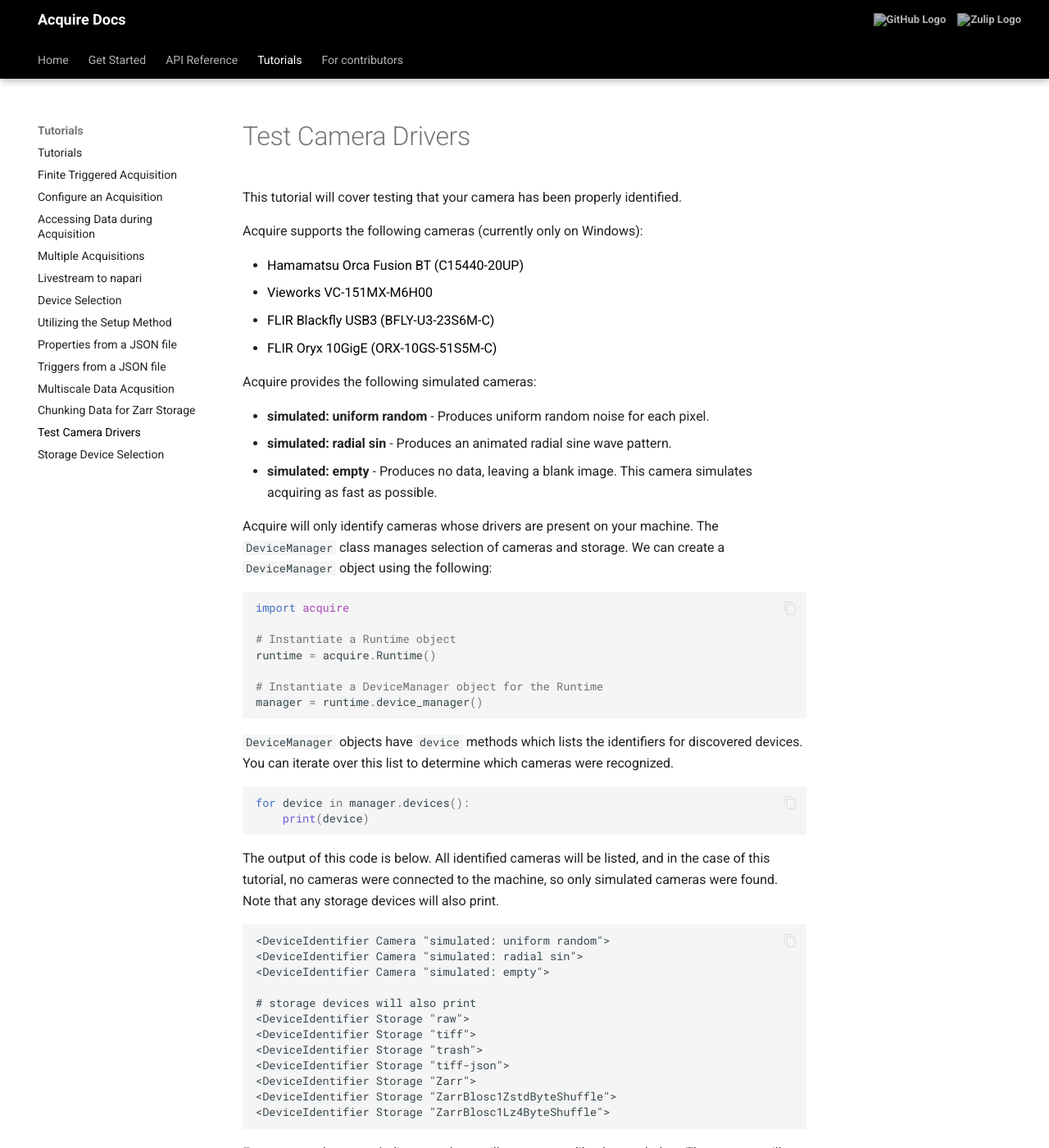
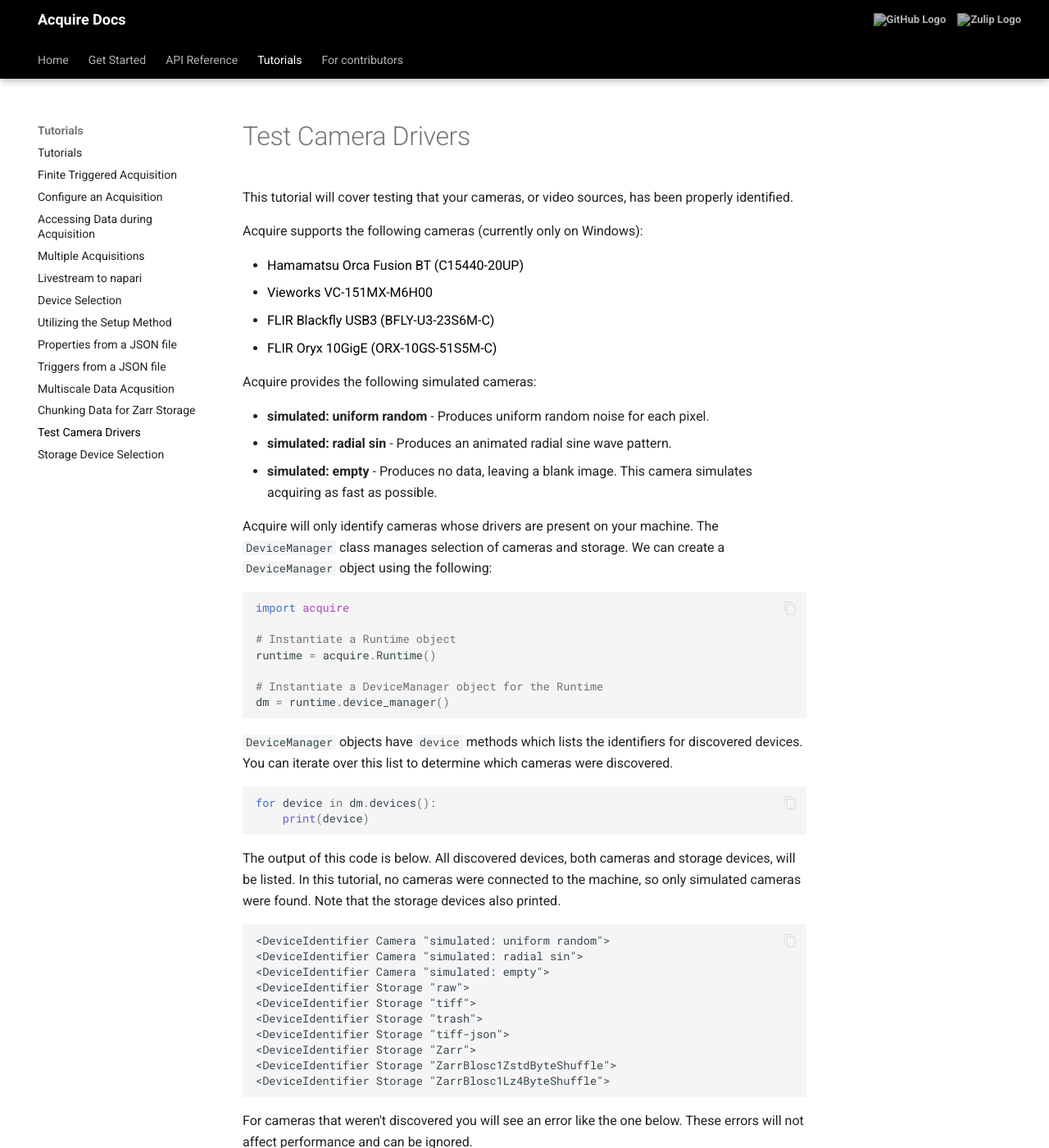
Before and after one commit to melissawm/acquire-docs, an MkDocs documentation site: the page built from docs/tutorials/drivers.md, in a window 1280 px wide and 1400 px high. Shown: the whole window at 82% size. Built offline with MkDocs 1.6.1 and Material for MkDocs 9.7.7, drawn with Linux system fonts in a browser that asks for light colours; comment, search, counter and statistics services are not loaded.

Commit message:
Update drivers.md
copy edit and variable name standardizing

````diff
--- a/docs/tutorials/drivers.md
+++ b/docs/tutorials/drivers.md
@@ -1,6 +1,6 @@
 # Test Camera Drivers
 
-This tutorial will cover testing that your camera has been properly identified.
+This tutorial will cover testing that your cameras, or video sources, has been properly identified.
 
 Acquire supports the following cameras (currently only on Windows):
 
@@ -24,23 +24,21 @@
 runtime = acquire.Runtime()
 
 # Instantiate a DeviceManager object for the Runtime
-manager = runtime.device_manager()
+dm = runtime.device_manager()
 ```
 
-`DeviceManager` objects have `device` methods which lists the identifiers for discovered devices. You can iterate over this list to determine which cameras were recognized.
+`DeviceManager` objects have `device` methods which lists the identifiers for discovered devices. You can iterate over this list to determine which cameras were discovered.
 
 ```python
-for device in manager.devices():
+for device in dm.devices():
     print(device)
 ```
-The output of this code is below. All identified cameras will be listed, and in the case of this tutorial, no cameras were connected to the machine, so only simulated cameras were found. Note that any storage devices will also print.
+The output of this code is below. All discovered devices, both cameras and storage devices, will be listed. In this tutorial, no cameras were connected to the machine, so only simulated cameras were found. Note that the storage devices also printed.
 
 ```
 <DeviceIdentifier Camera "simulated: uniform random">
 <DeviceIdentifier Camera "simulated: radial sin">
 <DeviceIdentifier Camera "simulated: empty">
-
-# storage devices will also print
 <DeviceIdentifier Storage "raw">
 <DeviceIdentifier Storage "tiff">
 <DeviceIdentifier Storage "trash">
````
